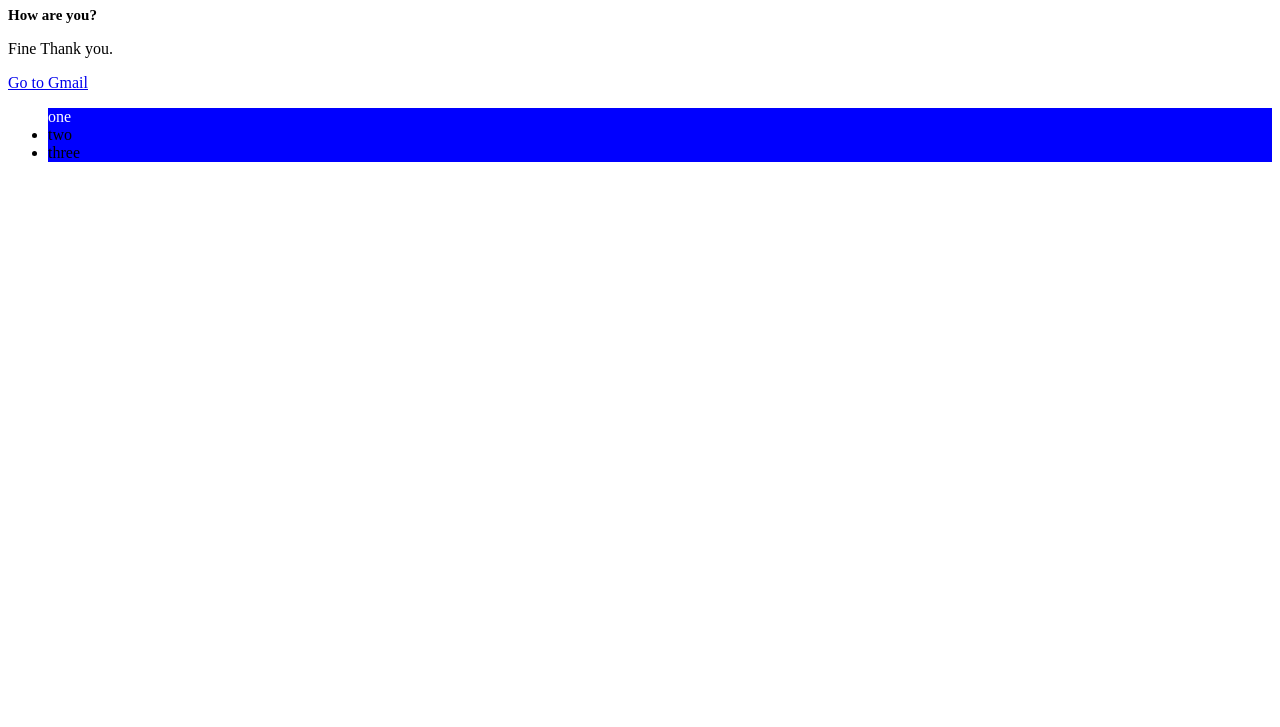
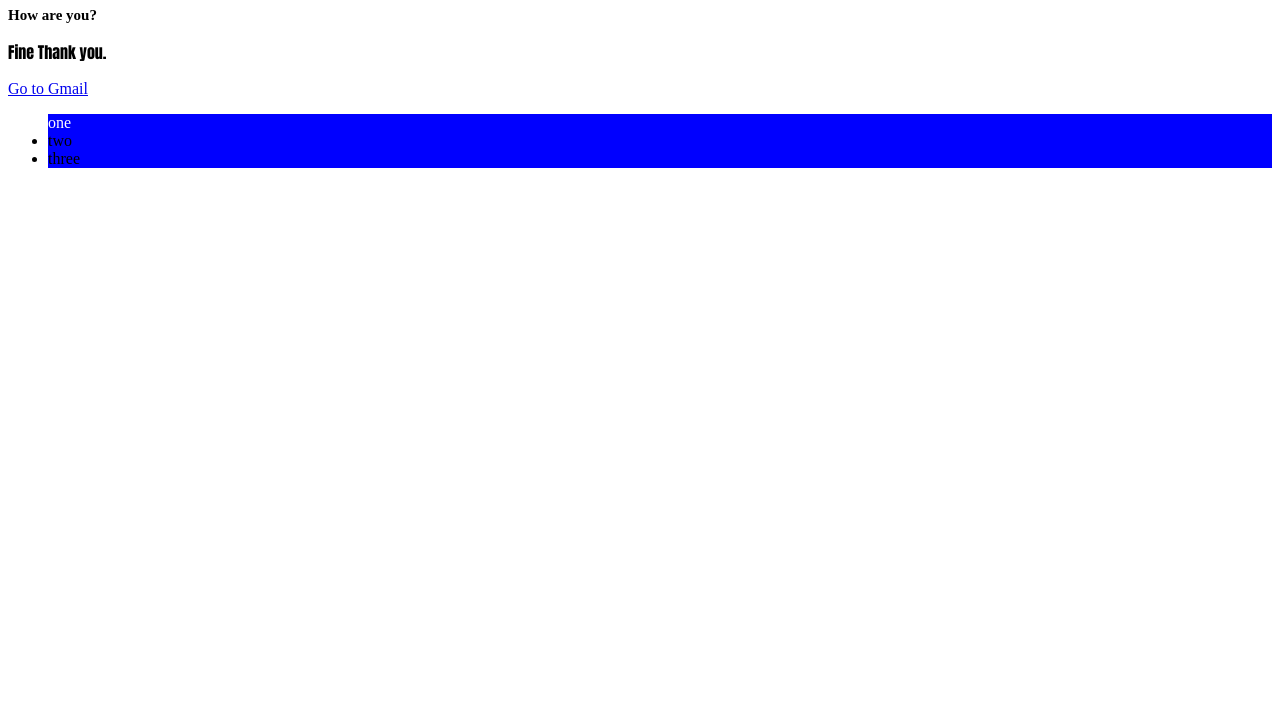
Before and after one commit to Hiroyuki-0816/April-23, a plain HTML site: page index.html in a window 1280 px wide. Shown: the part 73-800 px from the top of the page. Drawn offline with Linux system fonts and the light colour scheme.

Commit message:
Update stylesheet.css

```diff
--- a/stylesheet.css
+++ b/stylesheet.css
@@ -5,7 +5,7 @@ h2 {
   font-size:15px;
 }
 p {
-  font-family:;
+  font-family:impact;
 }
 li{
   background-color:blue;
```
